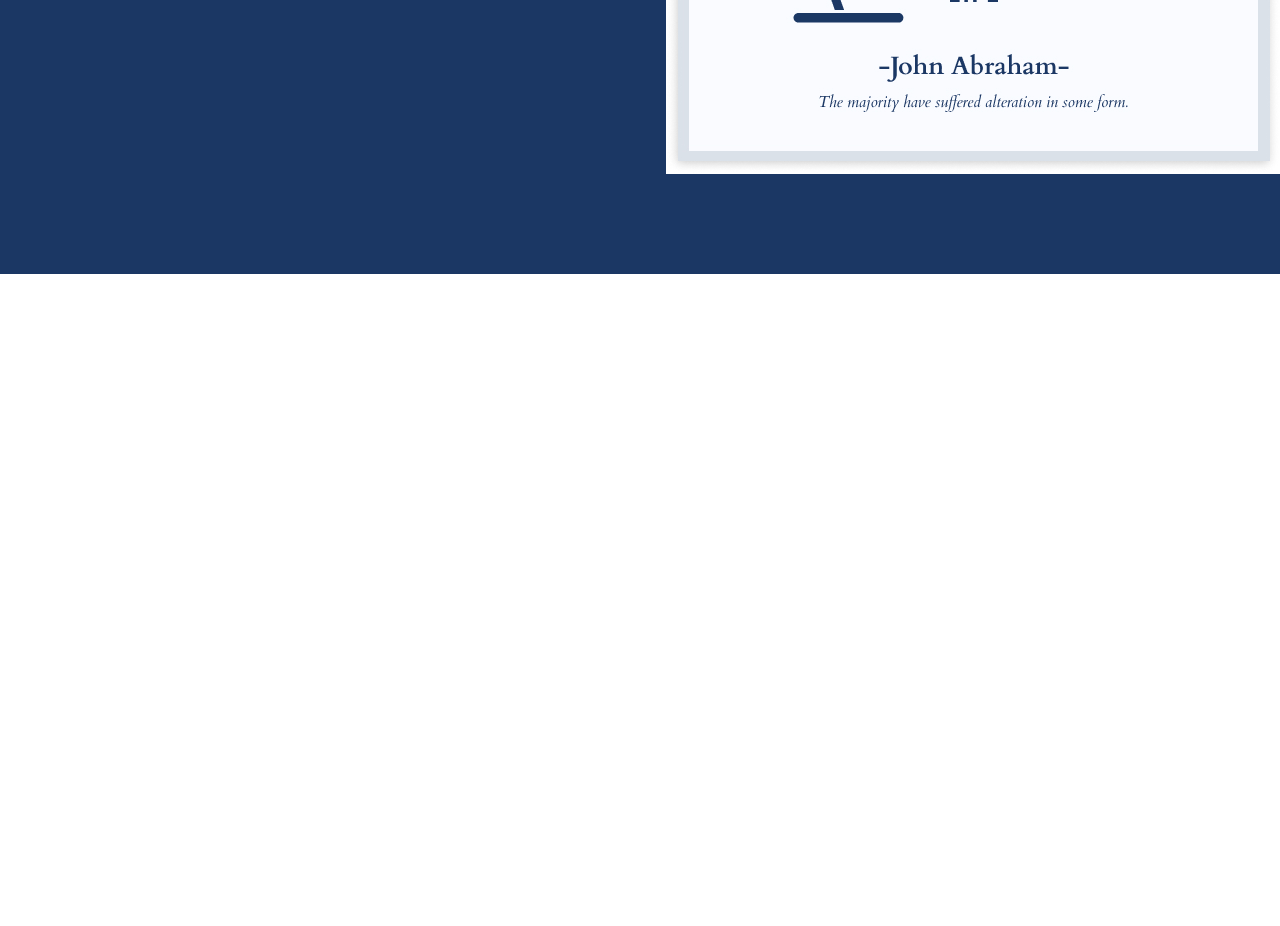
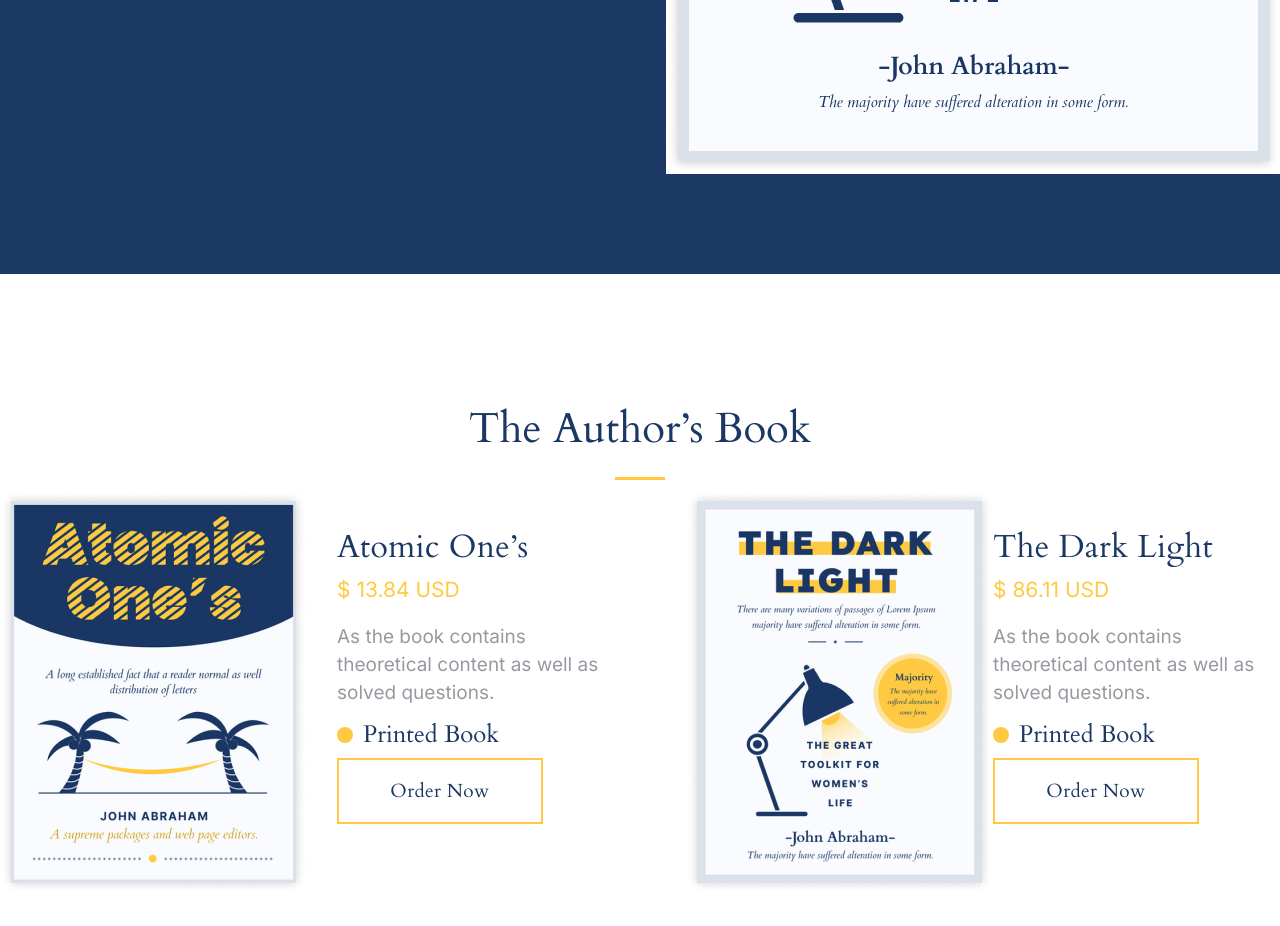
Before and after one commit to Anrower/books_landing, a plain HTML site: page index.html in a window 1280 px wide. Shown: the part 854-1780 px from the top of the page. Before the commit the page ends 1128 px from the top, so only its background shows below. Drawn offline with Linux system fonts and the light colour scheme.

Commit message:
feat: add 2nd section

```diff
--- a/index.css
+++ b/index.css
@@ -17,6 +17,8 @@ h1,
 h2,
 h3,
 h4,
+h5,
+h6,
 p,
 ul[class],
 ol[class],
@@ -64,6 +66,10 @@ body {
 
 .wrapper__blue {
   background-color: var(--blue);
+}
+
+.wrapper__white {
+  background-color: var(--white);
 }
 
 .content {
@@ -238,12 +244,12 @@ body {
   margin-top: 22px;
 }
 
-.welcome_btn_secondary {
+.welcome_btn_tertiary {
   width: 155px;
   height: 32px;
 }
 
-.secondary_btn {
+.tertiary_btn {
   font-family: 'Cardo';
   font-style: normal;
   font-weight: 400;
@@ -313,3 +319,110 @@ body {
   line-height: 27px;
   color: var(--light-gray);
 }
+
+.author {
+  padding: 130px 0 90px;
+}
+
+.h2_header {
+  font-family: 'Cardo';
+  font-style: normal;
+  font-weight: 400;
+  font-size: 42px;
+  line-height: 50px;
+  text-align: center;
+  color: var(--blue);
+}
+
+.after_header_h2 {
+  width: 50px;
+  height: 3px;
+  background: var(--yellow);
+  margin-top: 23px;
+  border: none;
+}
+
+.author_container {
+  margin-top: 10px;
+}
+
+.author_right_content,
+.author_left_container {
+  gap: 30px;
+}
+
+.about_book {
+  display: flex;
+  flex-direction: column;
+  max-width: 315px;
+  margin-top: 38px;
+  align-items: flex-start;
+}
+
+.about_book_header {
+  font-family: 'Cardo';
+  font-style: normal;
+  font-weight: 400;
+  font-size: 32px;
+  line-height: 38px;
+  letter-spacing: 0.32px;
+  color: var(--blue);
+}
+
+.about_book_price {
+  font-family: 'Inter';
+  font-style: normal;
+  font-weight: 400;
+  font-size: 21px;
+  line-height: 33px;
+  color: var(--yellow);
+  margin-top: 7px;
+}
+
+.about_book_text {
+  max-width: 287px;
+  margin-top: 17px;
+}
+
+.about_book_type {
+  position: relative;
+  font-family: 'Cardo';
+  font-style: normal;
+  font-weight: 400;
+  font-size: 24px;
+  line-height: 29px;
+  color: var(--blue);
+  margin-top: 13px;
+  margin-left: 26px;
+}
+
+.about_book_type>span::before {
+  position: absolute;
+  display: block;
+  content: ' ';
+  left: -26px;
+  top: 7px;
+  width: 16px;
+  height: 16px;
+  border-radius: 50%;
+  background: var(--yellow);
+}
+
+.secondary_btn {
+  font-family: 'Cardo';
+  font-style: normal;
+  font-weight: 400;
+  font-size: 19px;
+  line-height: 28px;
+  letter-spacing: 0.38px;
+  color: var(--blue);
+  width: 206px;
+  height: 66px;
+  background-color: inherit;
+  border: 2px solid var(--yellow);
+  cursor: pointer;
+}
+
+.about_book_btn {
+  margin-top: 9px;
+}
--- a/index.html
+++ b/index.html
@@ -82,7 +82,7 @@
                 <button class="welcome_btn_primary primary_btn">
                   Order Today
                 </button>
-                <button class="welcome_btn_secondary secondary_btn">
+                <button class="welcome_btn_tertiary tertiary_btn">
                   Read Free Demo
                 </button>
               </div>
@@ -109,6 +109,60 @@
       </section>
     </div>
   </div>
+  <div class="wrapper wrapper__white">
+    <div class="content">
+      <section class="author">
+        <h2 class="h2_header author_header">The Author’s Book</h2>
+        <hr class="after_header_h2">
+        <div class="author_container container">
+          <div class="author_right right">
+            <div class="author_right_content container">
+              <img class="book_cover left" src="/src/images/atomic-one_s.jpg" alt="book Atomic One's">
+              <div class="about_book right">
+                <h5 class="about_book_header">
+                  Atomic One’s
+                </h5>
+                <span class="about_book_price">
+                  $ 13.84 USD
+                </span>
+                <p class="about_book_text secondary_text">
+                  As the book contains theoretical content as well as solved questions.
+                </p>
+                <div class="about_book_type">
+                  <span>Printed Book</span>
+                </div>
+                <button class="about_book_btn secondary_btn">
+                  Order Now
+                </button>
+              </div>
+            </div>
+          </div>
+          <div class="author_left left">
+            <div class="author_left_content container">
+              <img class="book_cover left" src="/src/images/dark-light_s.jpg" alt="book The Dark Light">
+              <div class="about_book right">
+                <h5 class="about_book_header">
+                  The Dark Light
+                </h5>
+                <span class="about_book_price">
+                  $ 86.11 USD
+                </span>
+                <p class="about_book_text secondary_text">
+                  As the book contains theoretical content as well as solved questions.
+                </p>
+                <div class="about_book_type">
+                  <span>Printed Book</span>
+                </div>
+                <button class="about_book_btn secondary_btn">
+                  Order Now
+                </button>
+              </div>
+            </div>
+          </div>
+        </div>
+      </section>
+    </div>
+  </div>
 </body>
 
 </html>
```
